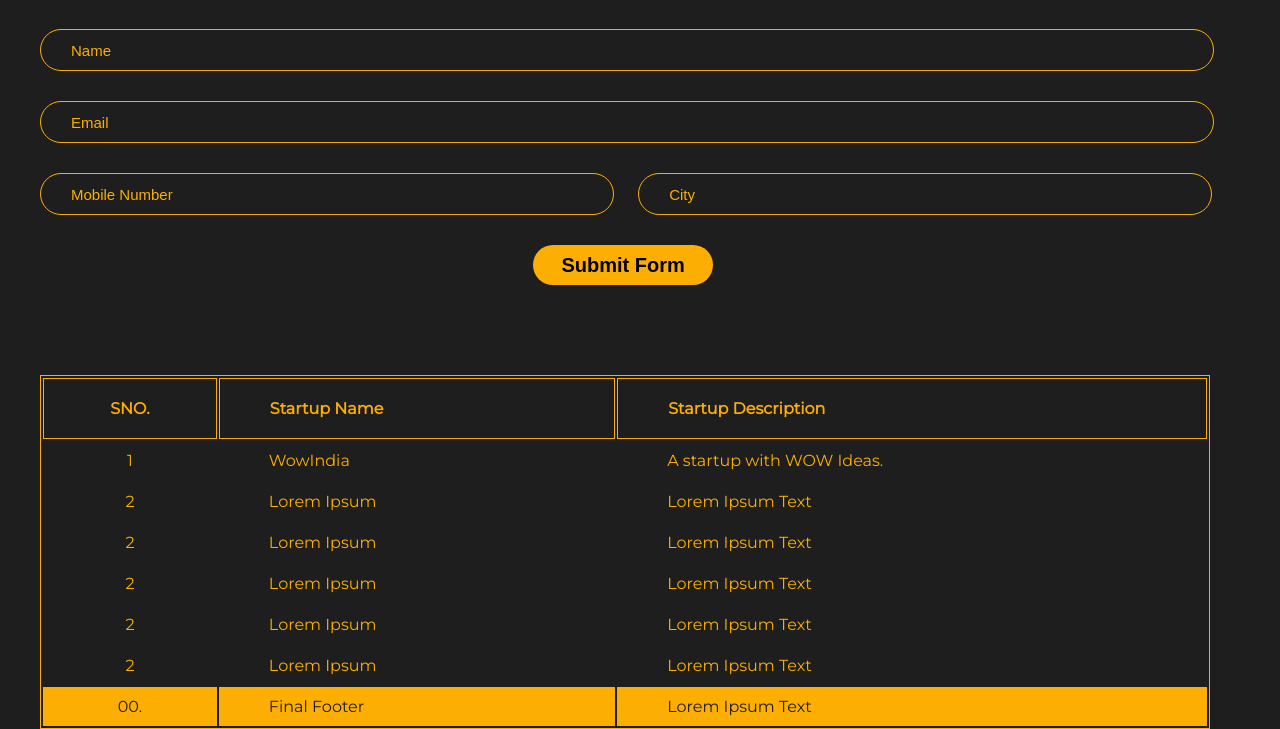
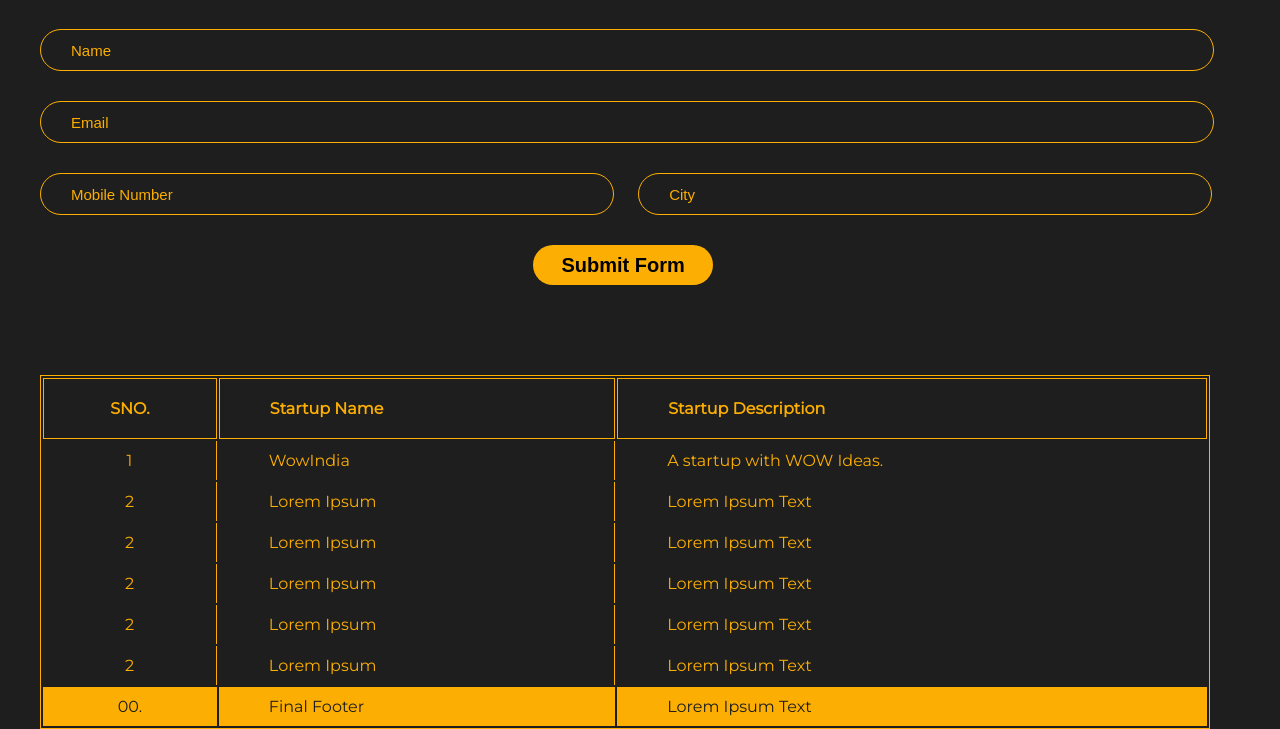
Before and after one commit to prag-sri/AccioJob-F1-April-Contest-2, a plain HTML site: page index.html in a window 1280 px wide. Shown: the part 575-1304 px from the top of the page. Drawn offline with Linux system fonts and the light colour scheme.

Commit message:
Update index.html

```diff
--- a/index.html
+++ b/index.html
@@ -54,42 +54,42 @@
     <!-- TABLE SECTION -->
     <section>
         <table>
-            <thead>
+            <div id="table_header">
                 <tr>
-                    <th>SNO.</th>
-                    <th id="col2">Startup Name</th>
-                    <th id="col3">Startup Description</th>
+                    <th style="border-right: thin solid #FCAF02; border-bottom: thin solid #FCAF02;">SNO.</th>
+                    <th id="col2" style="border-right: thin solid #FCAF02; border-bottom: thin solid #FCAF02;">Startup Name</th>
+                    <th id="col3" style="border-bottom: thin solid #FCAF02;">Startup Description</th>
                 </tr>
-            </thead>
+            </div>
             <tbody>
                 <tr>
-                    <td>1</td>
-                    <td id="col2">WowIndia</td>
+                    <td style="border-right: thin solid #FCAF02;">1</td>
+                    <td id="col2" style="border-right: thin solid #FCAF02;">WowIndia</td>
                     <td id="col3">A startup with WOW Ideas.</td>
                 </tr>
                 <tr>
-                    <td>2</td>
-                    <td id="col2">Lorem Ipsum</td>
+                    <td style="border-right: thin solid #FCAF02;">2</td>
+                    <td id="col2" style="border-right: thin solid #FCAF02;">Lorem Ipsum</td>
                     <td id="col3">Lorem Ipsum Text</td>
                 </tr>
                 <tr>
-                    <td>2</td>
-                    <td id="col2">Lorem Ipsum</td>
+                    <td style="border-right: thin solid #FCAF02;">2</td>
+                    <td id="col2" style="border-right: thin solid #FCAF02;">Lorem Ipsum</td>
                     <td id="col3">Lorem Ipsum Text</td>
                 </tr>
                 <tr>
-                    <td>2</td>
-                    <td id="col2">Lorem Ipsum</td>
+                    <td style="border-right: thin solid #FCAF02;">2</td>
+                    <td id="col2" style="border-right: thin solid #FCAF02;">Lorem Ipsum</td>
                     <td id="col3">Lorem Ipsum Text</td>
                 </tr>
                 <tr>
-                    <td>2</td>
-                    <td id="col2">Lorem Ipsum</td>
+                    <td style="border-right: thin solid #FCAF02;">2</td>
+                    <td id="col2" style="border-right: thin solid #FCAF02;">Lorem Ipsum</td>
                     <td id="col3">Lorem Ipsum Text</td>
                 </tr>
                 <tr>
-                    <td>2</td>
-                    <td id="col2">Lorem Ipsum</td>
+                    <td style="border-right: thin solid #FCAF02;">2</td>
+                    <td id="col2" style="border-right: thin solid #FCAF02;">Lorem Ipsum</td>
                     <td id="col3">Lorem Ipsum Text</td>
                 </tr>
             </tbody>
@@ -102,5 +102,7 @@
               </tfoot>
         </table>
     </section>
+
+    <footer></footer>
 </body>
 </html>
```
